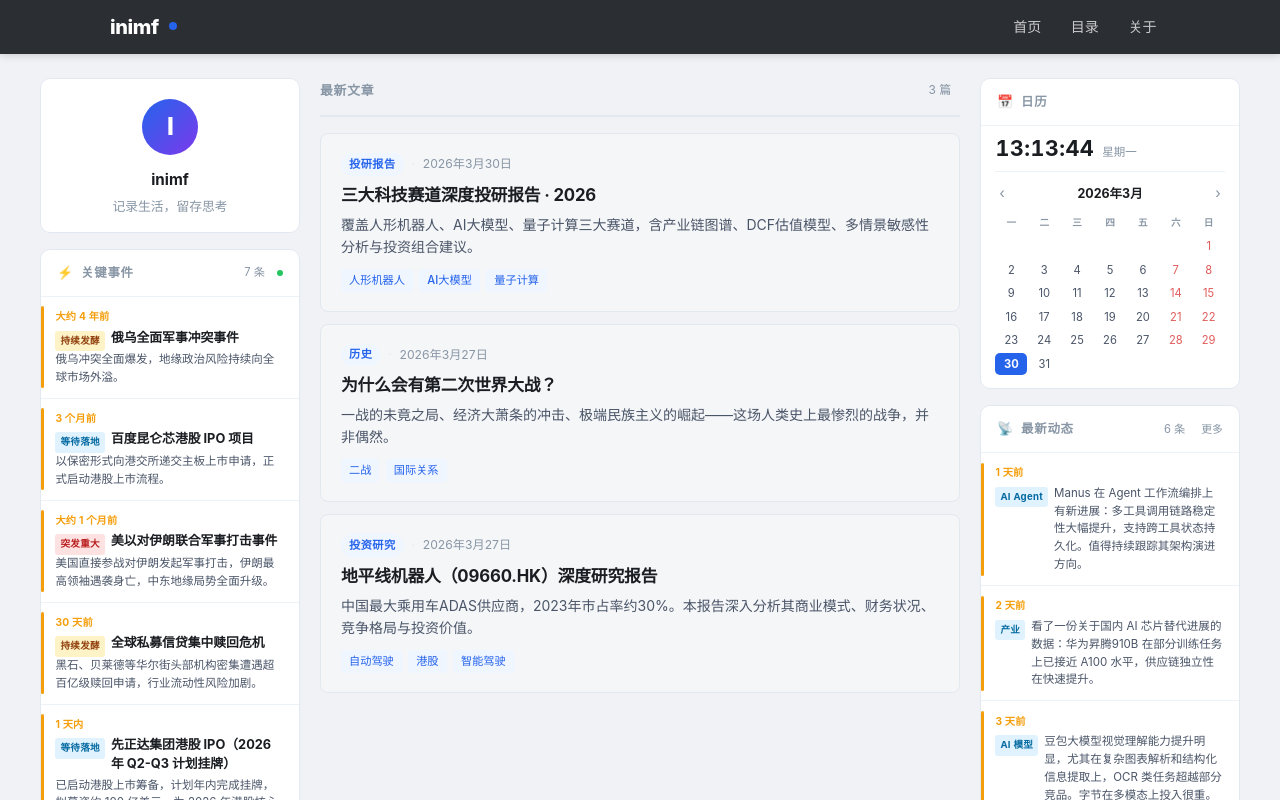
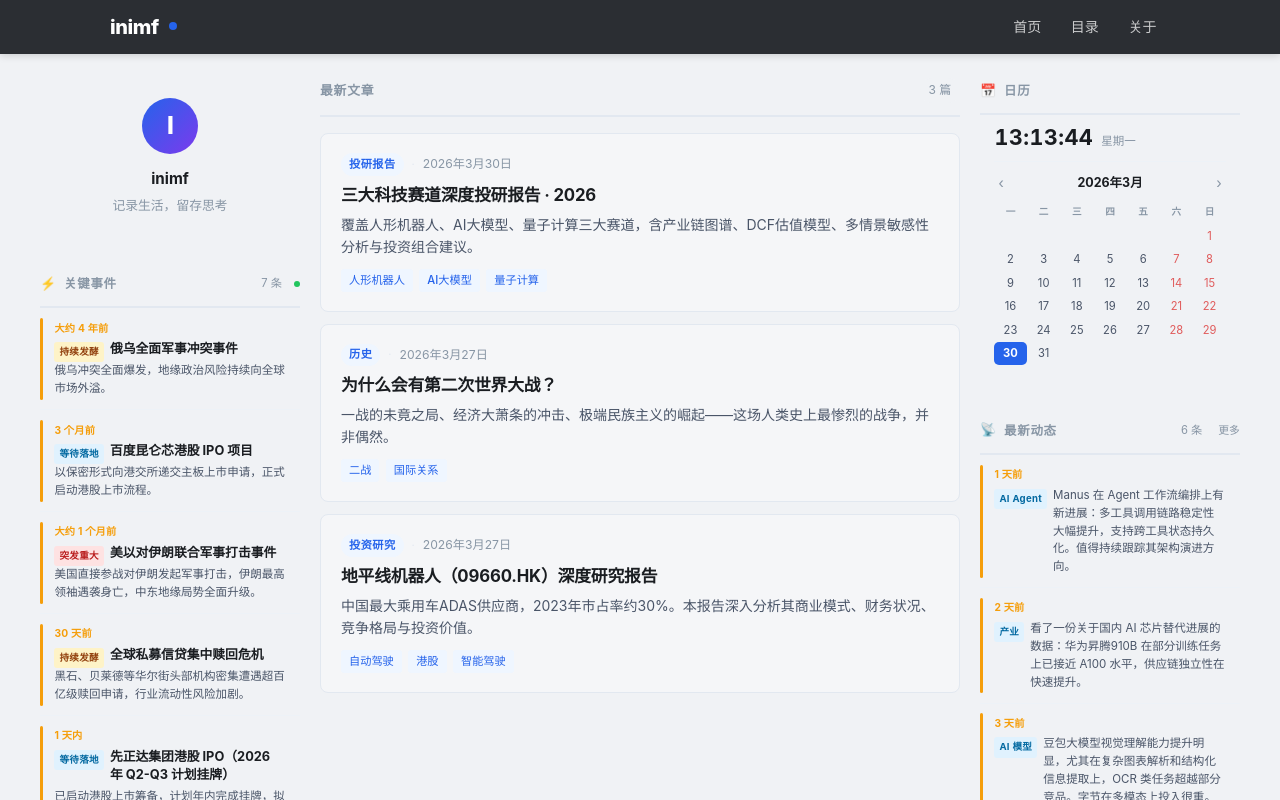
Before and after one commit to web1286/inimf-blog, a Next.js app: page / in a window 1280 px wide. Shown: the top 800 px of the page. Built offline with nearby package versions, Linux system fonts and the light colour scheme.

Commit message:
style: immersive sidebar — transparent bg, no border, feed-header style

```diff
--- a/styles/globals.css
+++ b/styles/globals.css
@@ -209,18 +209,21 @@ a {
 /* ==================== 侧边栏组件 ==================== */
 
 .sidebar-card {
-  background: var(--color-sidebar-bg);
-  border-radius: 10px;
-  border: 1px solid var(--color-border);
-  overflow: hidden;
+  /* 沉浸式：无白色背景、无 border、无圆角，融入页面灰色背景 */
+  background: transparent;
+  border-radius: 0;
+  border: none;
+  overflow: visible;
+  margin-bottom: 1.5rem;
 }
 
 .sidebar-card-header {
-  padding: 0.75rem 1rem;
-  border-bottom: 1px solid var(--color-border-light);
   display: flex;
   align-items: center;
   gap: 0.5rem;
+  padding: 0.1rem 0 0.75rem;
+  border-bottom: 2px solid var(--color-border);
+  margin-bottom: 0;
 }
 
 .sidebar-card-title {
@@ -232,7 +235,7 @@ a {
 }
 
 .sidebar-card-body {
-  padding: 0.85rem 1rem;
+  padding: 0.85rem 0;
 }
 
 /* 作者卡片 */
```
